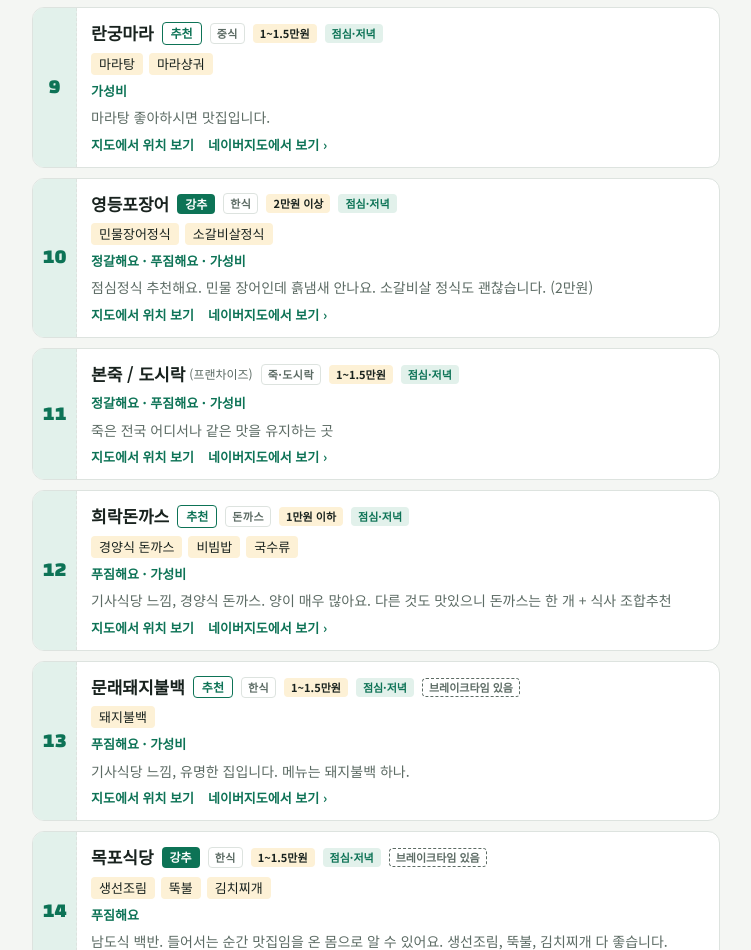
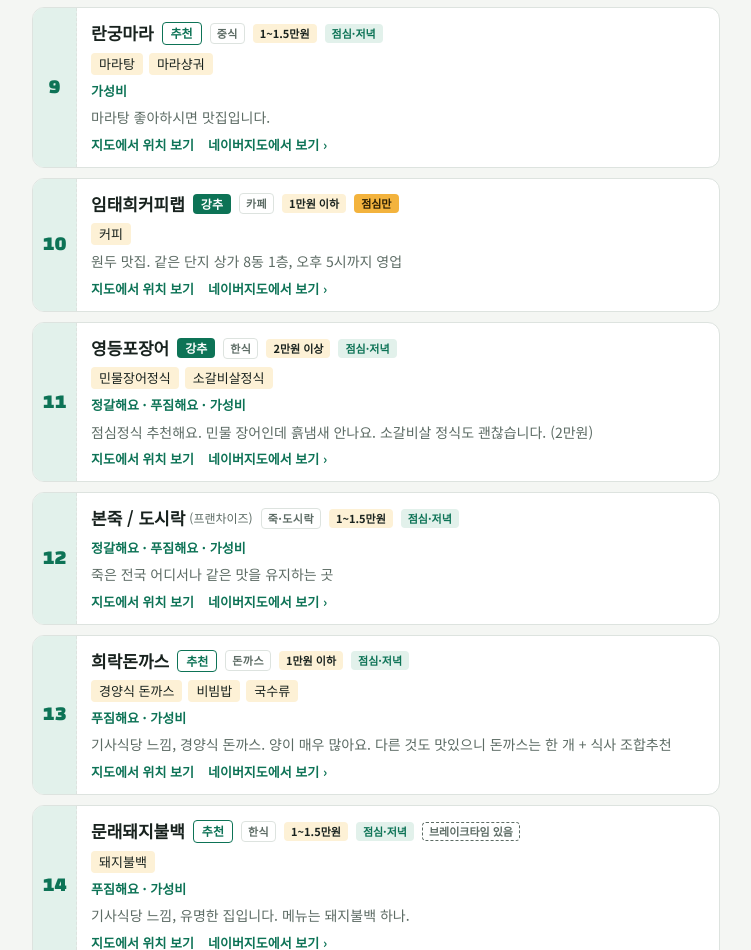
Before and after one commit to urgentclinickr-collab/food-map, a plain HTML site: page index.html in a window 1280 px wide. Shown: the part 1850-2800 px from the top of the page, without its empty margins (264-1015 px from the left). Drawn offline with nearby package versions, Linux system fonts and the light colour scheme.

Commit message:
Add files via upload

```diff
--- a/data.js
+++ b/data.js
@@ -32,6 +32,7 @@ window.PLACES = [
   { name: "호미가",           group: "near", cat: "아시안",   meal: "both",  bt: true, tags: ["강추", "푸짐해요", "가성비"], menu: ["팟타이", "볶음밥", "꿔바로우", "짜죠"], memo: "동남아 맛집. 꼭 팟타이와 볶음밥을 드세요. 꿔바로우와 짜죠도 괜찮아요.", query: "호미가 영등포", lat: 37.52388, lng: 126.90618 },
   { name: "고향엄마손생바지락칼국수", group: "near", franchise: true, cat: "한식", meal: "both", bt: true, tags: ["추천", "푸짐해요", "가성비"], menu: ["바지락칼국수", "꼬막비빔밥"], memo: "체인점이지만 바지락칼국수와 꼬막비빔밥은 일품이에요.", query: "고향엄마손생바지락칼국수 서울영등포점", lat: 37.52379, lng: 126.90670 },
   { name: "란궁마라",         group: "near", cat: "중식",     meal: "both",  bt: false, tags: ["추천", "가성비"], menu: ["마라탕", "마라샹궈"], memo: "마라탕 좋아하시면 맛집입니다.", query: "란궁마라탕 영등포점", lat: 37.52338, lng: 126.90546 },
+  { name: "임태희커피랩",     group: "near", cat: "카페",     meal: "lunch", bt: false, tags: ["강추"], menu: ["커피"], memo: "원두 맛집. 같은 단지 상가 8동 1층, 오후 5시까지 영업", query: "임태희커피랩", lat: 37.52367, lng: 126.90612 },
   { name: "영등포장어",       group: "near", cat: "한식",     meal: "both",  bt: false, tags: ["강추", "정갈해요", "푸짐해요", "가성비"], menu: ["민물장어정식", "소갈비살정식"], memo: "점심정식 추천해요. 민물 장어인데 흙냄새 안나요. 소갈비살 정식도 괜찮습니다. (2만원)", query: "영등포장어", lat: 37.52453, lng: 126.90789 },
   { name: "본죽 / 도시락",    group: "near", franchise: true, cat: "죽·도시락", meal: "both", bt: false, tags: ["정갈해요", "푸짐해요", "가성비"], menu: [], memo: "죽은 전국 어디서나 같은 맛을 유지하는 곳", query: "본죽&비빔밥cafe 영등포시장역점", lat: 37.52350, lng: 126.90546 },
   { name: "희락돈까스",       group: "near", cat: "돈까스",   meal: "both",  bt: false, tags: ["추천", "푸짐해요", "가성비"], menu: ["경양식 돈까스", "비빔밥", "국수류"], memo: "기사식당 느낌, 경양식 돈까스. 양이 매우 많아요. 다른 것도 맛있으니 돈까스는 한 개 + 식사 조합추천", query: "희락돈까스 영등포", lat: 37.52241, lng: 126.90622 },
@@ -56,7 +57,7 @@ window.PRICES = {
   "돼슐랭": "p2", "호미가": "p2", "고향엄마손생바지락칼국수": "p2", "란궁마라": "p2", "영등포장어": "p4",
   "본죽 / 도시락": "p2", "희락돈까스": "p1", "문래돼지불백": "p2", "목포식당": "p2", "스마일 꽈배기": "p1",
   "빨호 떡볶이": "p1", "예가원 한정식": "p3", "동순각": "p1", "예산소머리국밥": "p2", "영등포아바이순대": "p2",
-  "산촌신쭈꾸미": "p2", "서민준 밀밭": "p2", "송죽장": "p2"
+  "산촌신쭈꾸미": "p2", "서민준 밀밭": "p2", "송죽장": "p2", "임태희커피랩": "p1"
 };
 window.PLACES.forEach(function (p) { if (!p.price && window.PRICES[p.name]) p.price = window.PRICES[p.name]; });
 
--- a/index.html
+++ b/index.html
@@ -158,7 +158,7 @@ footer { color: var(--muted); font-size: 12px; padding-block: 32px 40px; }
 
 <script src="https://cdnjs.cloudflare.com/ajax/libs/leaflet/1.9.4/leaflet.min.js"></script>
 <!-- data.js를 고치면 아래 v= 숫자도 바꿔 주세요 (예전 파일이 보이는 것을 막아요) -->
-<script src="data.js?v=6"></script>
+<script src="data.js?v=7"></script>
 <script>
 (function () {
   var C = window.CLINIC, G = window.GROUPS, P = window.PLACES;
```
Also changed, not shown: 1 other file.
